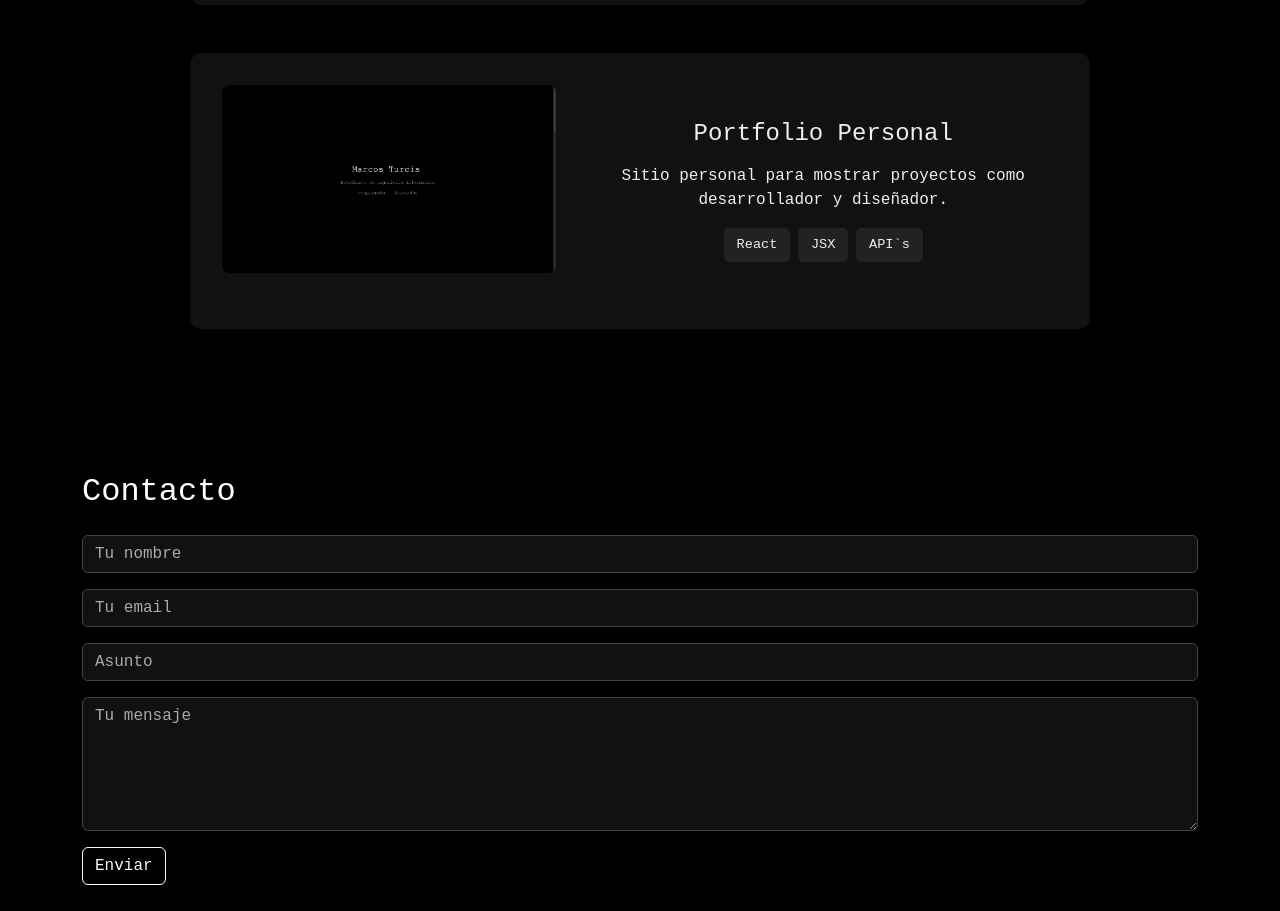
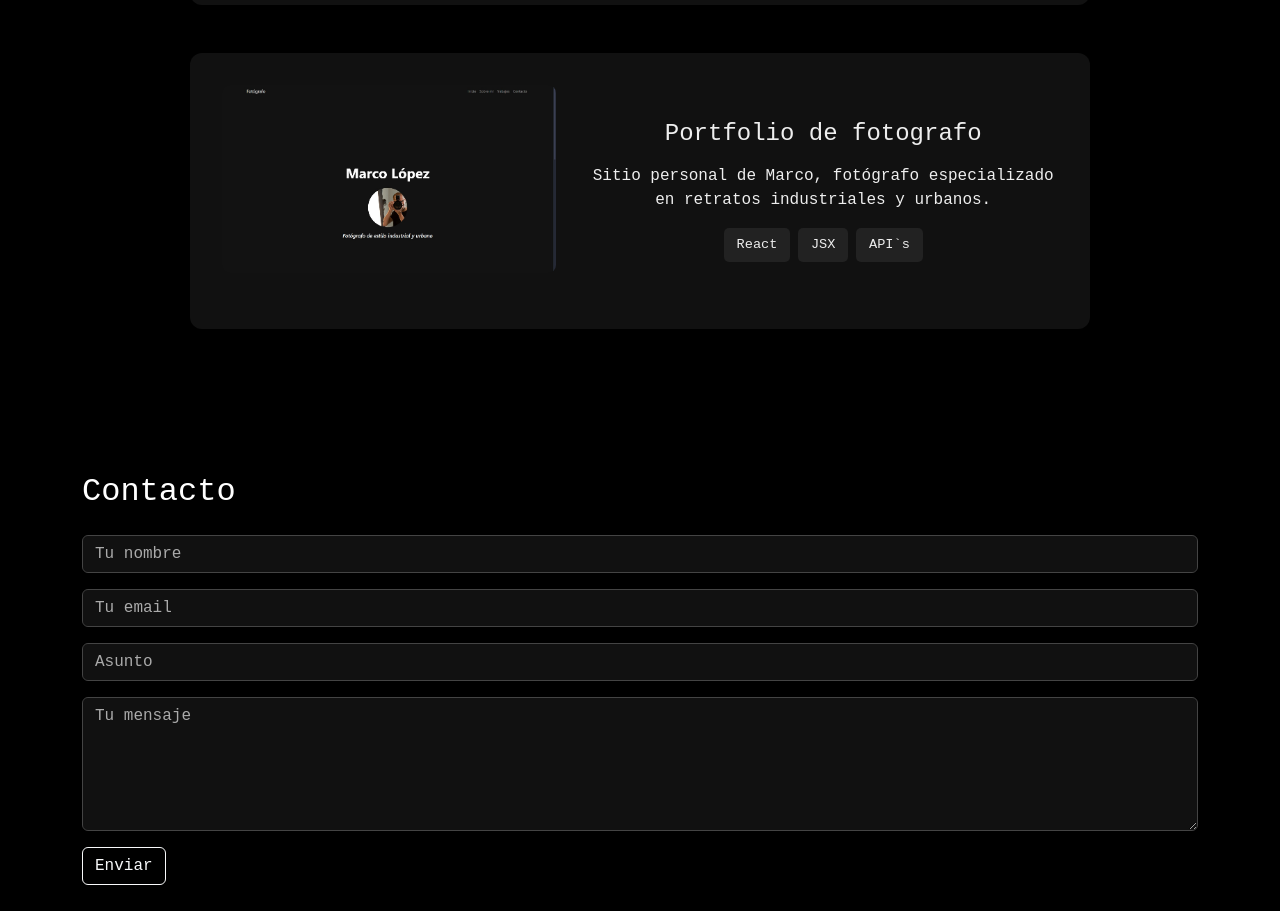
Before and after one commit to marcost3/portfolio, a React (Vite) app: page / in a window 1280 px wide. Shown: the part 3201-4112 px from the top of the page. Built offline with nearby package versions, Linux system fonts and the light colour scheme.

Commit message:
actualizacion proyectos

```diff
--- a/src/components/Hero.jsx
+++ b/src/components/Hero.jsx
@@ -5,8 +5,8 @@ function Hero() {
         <h1 className="text-white fs-1 fs-md-display-4 fs-lg-display-1 fade-in">
           Marcos Turcis<span className="cursor"></span>
         </h1>
-        <h2 className="subtitle text-light-subtle text-center w-100 fs-5 fs-md-4 fs-lg-4 mb-2 fade-in">Estudiante de Ingenieria Informatica</h2>
-        <h2 className="subtitle text-light-subtle text-center w-100 fs-5 fs-md-4 fade-in">Programador - Diseñador UX/UI</h2>
+        <h2 className="subtitle text-light-subtle text-center text-wrap w-100 fs-5 fs-md-4 fs-lg-4 mb-2 fade-in">Estudiante de Ingenieria Informatica</h2>
+        <h2 className="subtitle text-light-subtle text-center text-wrap w-100 fs-5 fs-md-4 fade-in">Programador - Diseñador UX/UI</h2>
 
         <hr className="hero-divider my-3" />
 
--- a/src/components/ProjectSection.jsx
+++ b/src/components/ProjectSection.jsx
@@ -14,8 +14,8 @@ const projects = [
     tech: ['React', 'JSX', 'Firebase', 'Bootstrap']
   },
   {
-    title: 'Portfolio Personal',
-    description: 'Sitio personal para mostrar proyectos como desarrollador y diseñador.',
+    title: 'Portfolio de fotografo',
+    description: 'Sitio personal de Marco, fotógrafo especializado en retratos industriales y urbanos.',
     image: '/projects/project3.jpg',
     tech: ['React', 'JSX', 'API`s']
   }
```
Also changed, not shown: public/projects/project3.jpg.
